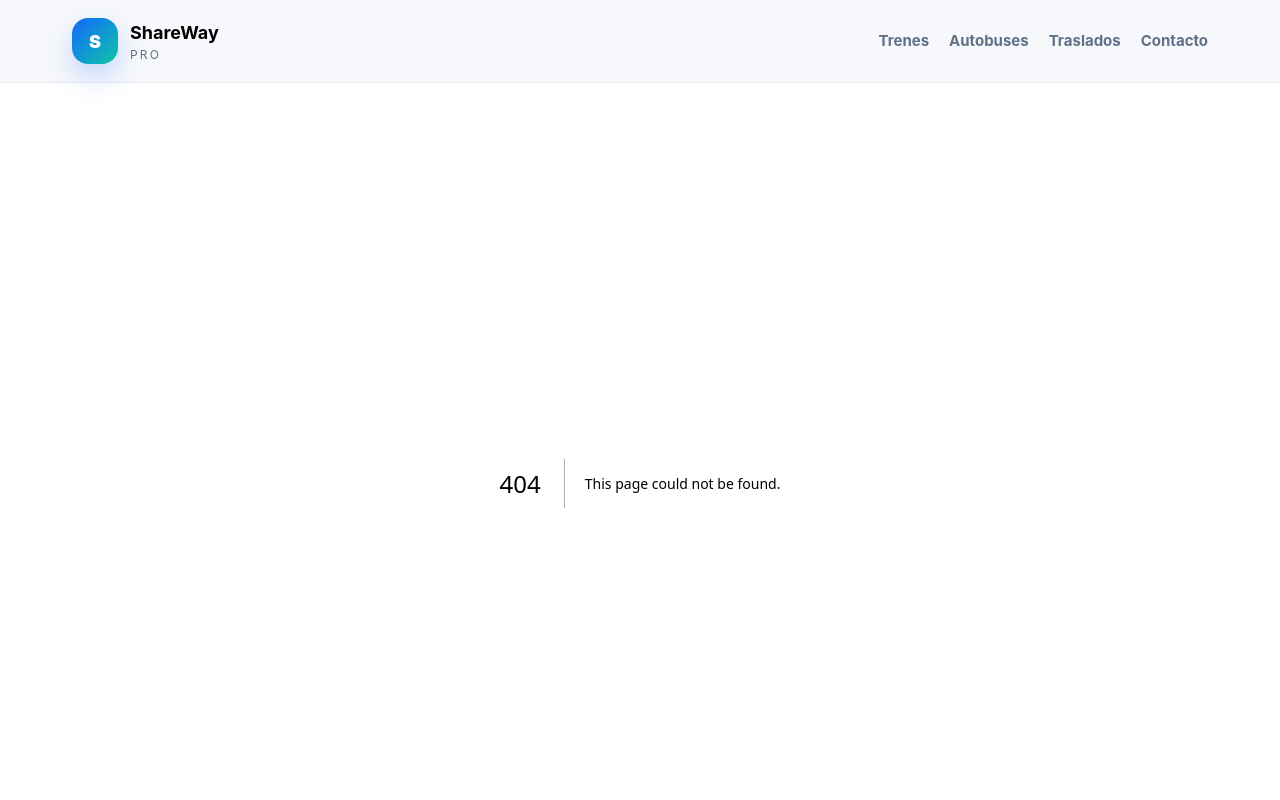
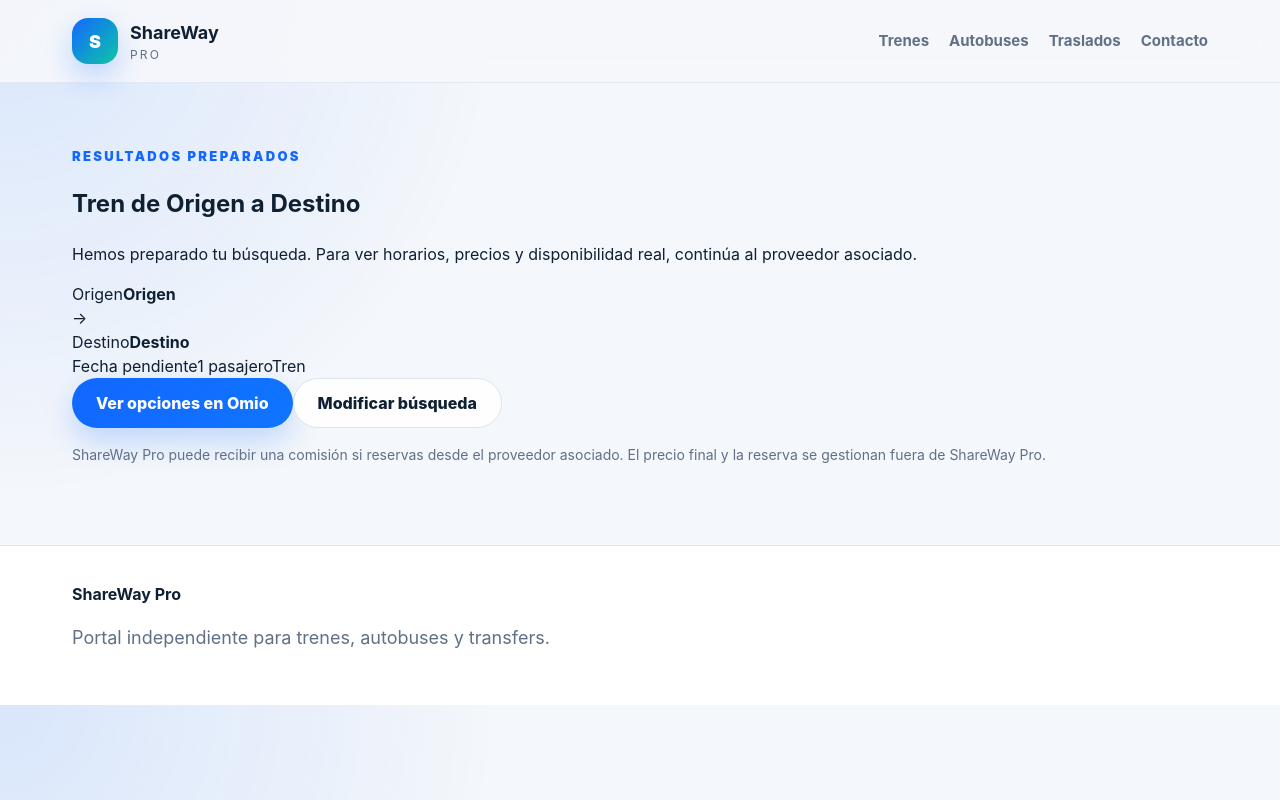
Before and after one commit to fuadel21/shareway-pro, a Next.js app: page /buscar in a window 1280 px wide. Before the commit this address had no page. Shown: the top 800 px of the page. Built offline with nearby package versions, Linux system fonts and the light colour scheme.

Commit message:
add search results page

```diff
--- /dev/null
+++ b/pages/buscar.tsx
@@ -0,0 +1,38 @@
+import { useRouter } from 'next/router';
+
+export default function BuscarPage() {
+  const router = useRouter();
+  const origin = String(router.query.origin || 'Origen');
+  const destination = String(router.query.destination || 'Destino');
+  const date = String(router.query.date || '');
+  const passengers = String(router.query.passengers || '1');
+  const mode = String(router.query.mode || 'tren');
+  const modeLabel = mode === 'autobus' ? 'Autobús' : mode === 'tren' ? 'Tren' : 'Viaje';
+  const params = new URLSearchParams({ origin, destination, date, passengers, mode });
+  const omioUrl = `/go/omio?${params.toString()}`;
+
+  return (
+    <main className="page-wrap results-page">
+      <section className="results-hero">
+        <p className="eyebrow">Resultados preparados</p>
+        <h1>{modeLabel} de {origin} a {destination}</h1>
+        <p>Hemos preparado tu búsqueda. Para ver horarios, precios y disponibilidad real, continúa al proveedor asociado.</p>
+      </section>
+      <section className="results-card">
+        <div className="trip-line">
+          <div><span>Origen</span><strong>{origin}</strong></div>
+          <div className="trip-arrow">→</div>
+          <div><span>Destino</span><strong>{destination}</strong></div>
+        </div>
+        <div className="trip-meta">
+          <span>{date || 'Fecha pendiente'}</span>
+          <span>{passengers} pasajero{passengers === '1' ? '' : 's'}</span>
+          <span>{modeLabel}</span>
+        </div>
+        <a className="primary-link big-action" href={omioUrl} target="_blank" rel="noopener noreferrer">Ver opciones en Omio</a>
+        <a className="secondary-link big-action" href="/#buscar">Modificar búsqueda</a>
+        <p className="form-note">ShareWay Pro puede recibir una comisión si reservas desde el proveedor asociado. El precio final y la reserva se gestionan fuera de ShareWay Pro.</p>
+      </section>
+    </main>
+  );
+}
```
